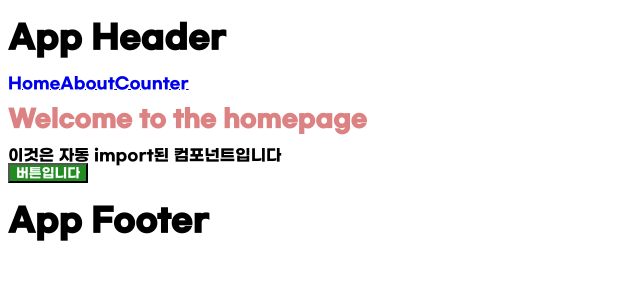
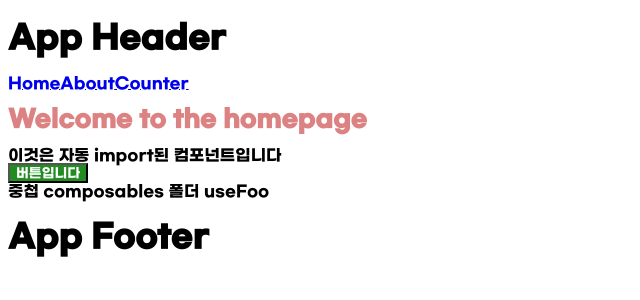
Before and after one commit to vellahw/nuxt, a Nuxt app: page / in a window 1280 px wide. Shown: the top 300 px of the page, without its empty margins (0-640 px from the left). Built offline with nearby package versions, Linux system fonts and the light colour scheme.

Commit message:
중첩 컴포저블 폴더

```diff
--- /dev/null
+++ b/app/composables/base/useFoo.ts
@@ -0,0 +1,3 @@
+export const useFoo = () => {
+  return "useFoo";
+};
--- a/app/pages/index.vue
+++ b/app/pages/index.vue
@@ -1,5 +1,8 @@
 <script setup lang="ts">
 import Button from "~/components/base/foo/Button.vue";
+import { useFoo } from "~/composables/base/useFoo";
+
+const foo = useFoo();
 </script>
 
 <template>
@@ -7,6 +10,7 @@ import Button from "~/components/base/foo/Button.vue";
     <h1 class="title">Welcome to the homepage</h1>
     <AppAlert> 이것은 자동 import된 컴포넌트입니다 </AppAlert>
     <Button />
+    중첩 composables 폴더 {{ foo }}
   </div>
 </template>
 
```
